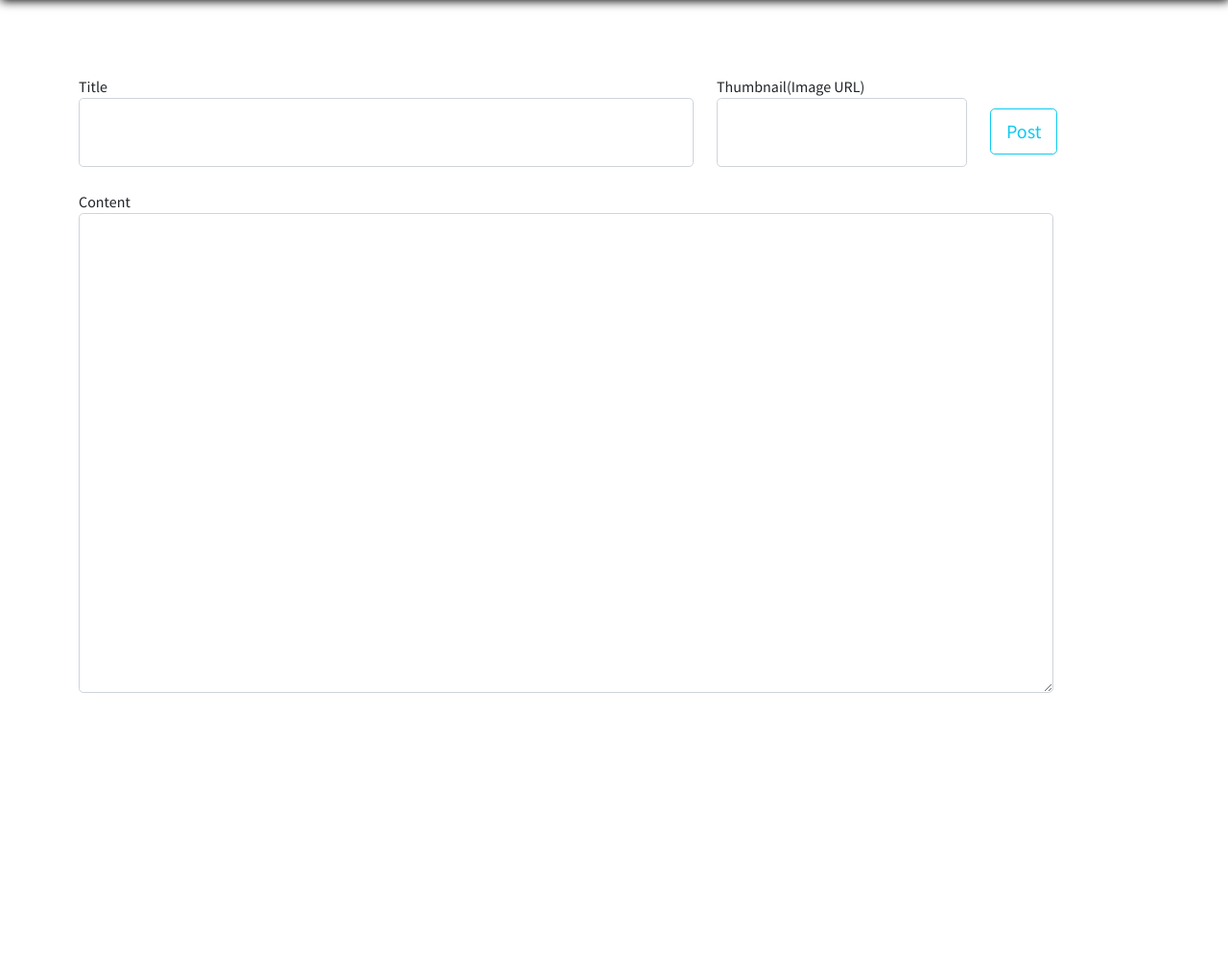
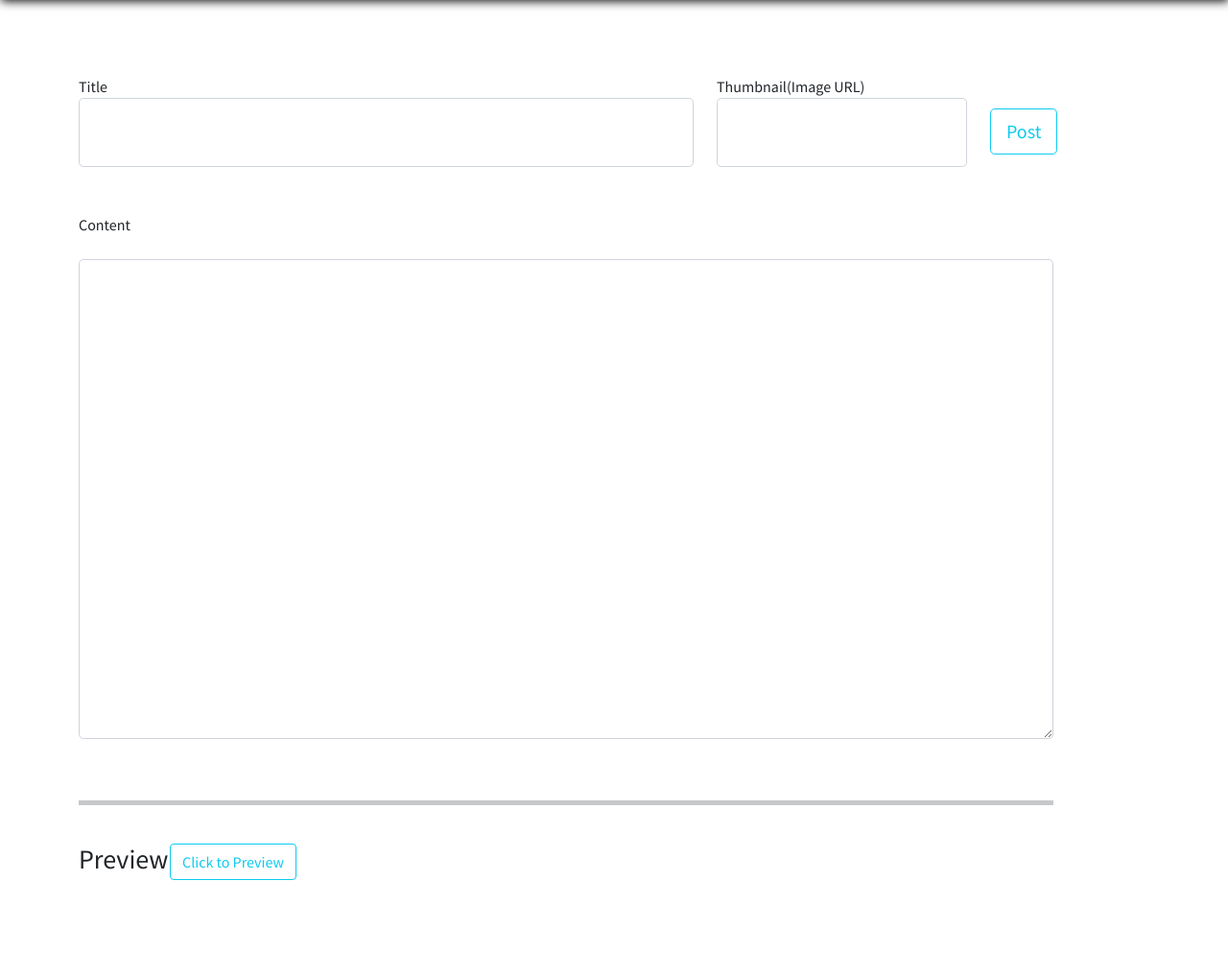
Before and after one commit to ahmishra/DevExplorer, a Flask app: page /posts/new in a window 1280 px wide. Shown: the part 80-1097 px from the top of the page at 96% size. Before the commit the page ends 802 px from the top, so only its background shows below. Run offline with Flask 2, Linux system fonts and the light colour scheme; a user stored in the database is signed in; some libraries are stand-ins or nearby versions.

Commit message:
Minor Bug Fixes and Added A Preview Feature

```diff
--- a/main/__init__.py
+++ b/main/__init__.py
@@ -85,7 +85,7 @@ app = Flask(__name__)
 db = SQLAlchemy(app=app)
 bcrypt = Bcrypt(app=app)
 login_manager = LoginManager(app=app)
-md = Markdown(app)
+md = Markdown(app, output_format='html5', extensions=["fenced_code"])
 news_scraper = ScrapeNews()
 mail = Mail(app=app)
 login_manager = LoginManager(app)
--- a/main/templates/base.html
+++ b/main/templates/base.html
@@ -38,6 +38,8 @@
 	<script src='https://api.mapbox.com/mapbox-gl-js/v2.1.1/mapbox-gl.js'></script>
 	<link href='https://api.mapbox.com/mapbox-gl-js/v2.1.1/mapbox-gl.css' rel='stylesheet' />
 
+	<!-- MARKED FOR MARKDOWN -->
+	<script src="https://cdn.jsdelivr.net/npm/marked/marked.min.js"></script>
 
 </head>
 <body>
--- a/main/templates/new-post.html
+++ b/main/templates/new-post.html
@@ -5,7 +5,6 @@ New Blog - DevExplorer
 
 {% block content %}
 <div class="container">
-
     <!-- NEW POST FORM -->
     <form method="POST" action="">
         <!-- CSRF TOKEN -->
@@ -59,11 +58,12 @@ New Blog - DevExplorer
                 </div>
             </div>
 
-            <br>
+            <br><br>
 
             <!-- CONTENT -->
             <div class="form-group" style="width: 91%;">
                 {{ form.content.label(class="form-control-label") }}
+                <br><br>
                 {% if form.content.errors %}
                 {{ form.content(class="form-control form-control-lg is-invalid") }}
                 <div class="invalid-feedback">
@@ -79,9 +79,41 @@ New Blog - DevExplorer
             <br>
 
         </fieldset>
+    </form>
 
-        <br>
-    </form>
+    <br>
+
+    <hr style="height: 5px; width: 91%;">
+
+    <br>
+
+    <div class="preview jumbotron">
+        <div class="row">
+            <div class="col-1">
+                <h3>Preview</h3>
+            </div>
+            <div class="col-2">
+                <button class="btn btn-outline-info" onclick="previewContent()">Click to Preview</button>
+            </div>
+        </div>
+
+        <br><br>
+
+        <div id="preview-content" style="width: 91%;"></div>
+    </div>
+
 </div>
 <br><br>
+
+<script>
+    function previewContent() {
+        var content = document.getElementById("content").value;
+        if (content != ""){
+            document.getElementById("preview-content").innerHTML = marked(content);
+        } else {
+            document.getElementById("preview-content").innerHTML = "<b>Nothing to preview here, please enter some data!</b>"
+        }
+    }
+</script>
+
 {% endblock content %}
--- a/main/templates/posts.html
+++ b/main/templates/posts.html
@@ -23,10 +23,12 @@ Blogs - DevExplorer
                         <div class="card cards" style="box-shadow: 1px 1px 30px black; border: none;">
                             <img src="{{ i.thumbnail }}" alt="Image Support" style="border-radius: 25px; height: 12rem;">
                             <div class="card-body">
-                                <h5 class="card-title">
+                                <h5 class="card-title" style="font-weight: 600;">
                                     {{ i.title }}
                                 </h5>
-                                <h6 class="card-subtitle mb-2 text-muted">Author: {{ i.author.username }} &emsp; Posted On: {{ i.date_posted.date() }}</h6>
+                                <h6 class="card-subtitle mb-2 text-muted">
+                                    Author: {{ i.author.username }} &emsp; Posted On: {{ i.date_posted.date() }}
+                                </h6>
                             </div>
                         </div>
                     </div>
```
Also changed, not shown: main/templates/post-update.html (+32 -4 lines), main/site.db, 1 other file.
